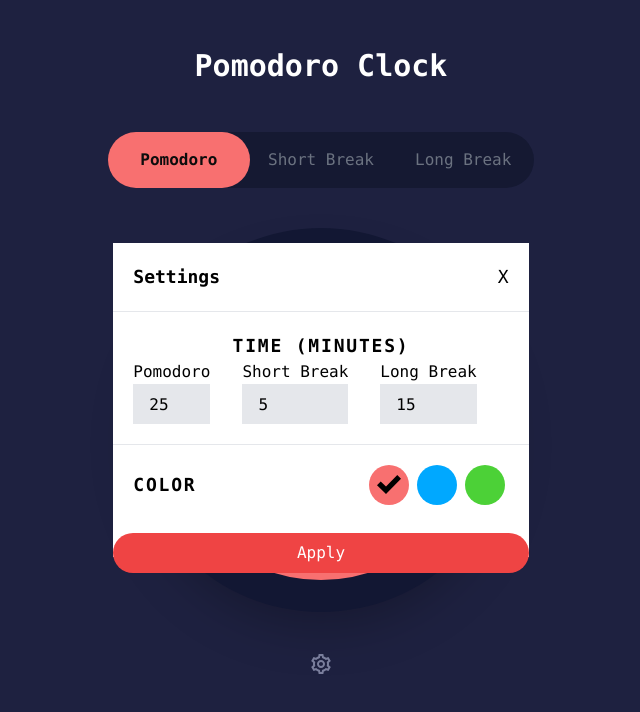
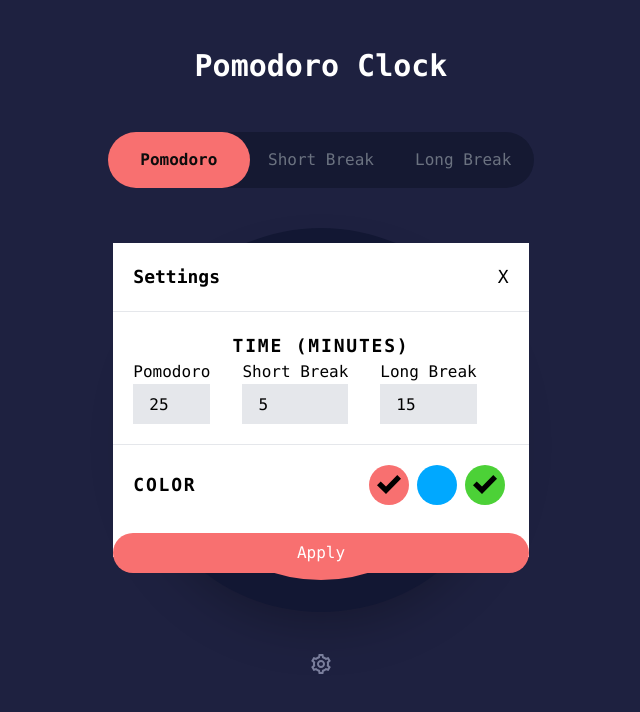
Before and after one commit to Danielstep4/Portfolio, a Vue app in the folder pomodoro-app/: page / in a window 1280 px wide. Both pictures are taken after a click on the button 640 px from the left and 664 px from the top of the page. Shown: the top 712 px of the page, without its empty margins (319-959 px from the left). Built offline with nearby package versions, Linux system fonts and the light colour scheme.

Commit message:
Fixed Apply button

```diff
--- a/pomodoro-app/src/components/PomodoroClock.vue
+++ b/pomodoro-app/src/components/PomodoroClock.vue
@@ -30,7 +30,7 @@ export default defineComponent({
     const colorContext: ColorContext[] = [
       { name: 'default', color: theme.pallete.primary, active: true},
       { name: 'blue', color: theme.pallete.secondry,  active: false},
-      { name: 'green', color: theme.pallete.success,  active: false},
+      { name: 'green', color: theme.pallete.success,  active: true},
     ]
     const store: Store = {
       colorContext,
--- a/pomodoro-app/src/components/Settings.vue
+++ b/pomodoro-app/src/components/Settings.vue
@@ -32,7 +32,7 @@
                         </div>
                     </div>
                 </div>
-            <button class="absolute left-0 right-0 mx-auto -bottom-4 bg-red-500 px-8 py-2 rounded-full text-white" @click="saveSettings">Apply</button>
+            <button class="absolute left-0 right-0 mx-auto -bottom-4 px-8 py-2 rounded-full text-white" @click="saveSettings" :style="{backgroundColor: color}">Apply</button>
             </div>
         </div>
         <div v-if="isOpen" class="fixed top-0 left-0 w-screen h-screen z-10" @click="handleModal"></div>
@@ -50,11 +50,13 @@ export default defineComponent({
     },
     data({ store }) {
         const { clockContext, colorContext} =  store
+        const color = colorContext.filter((color: ColorContext) => color.active)[0].color
         const isOpen: boolean = false;
         return {
             isOpen,
             clockContext,
-            colorContext
+            colorContext,
+            color
         }
     },
     methods: {
```
